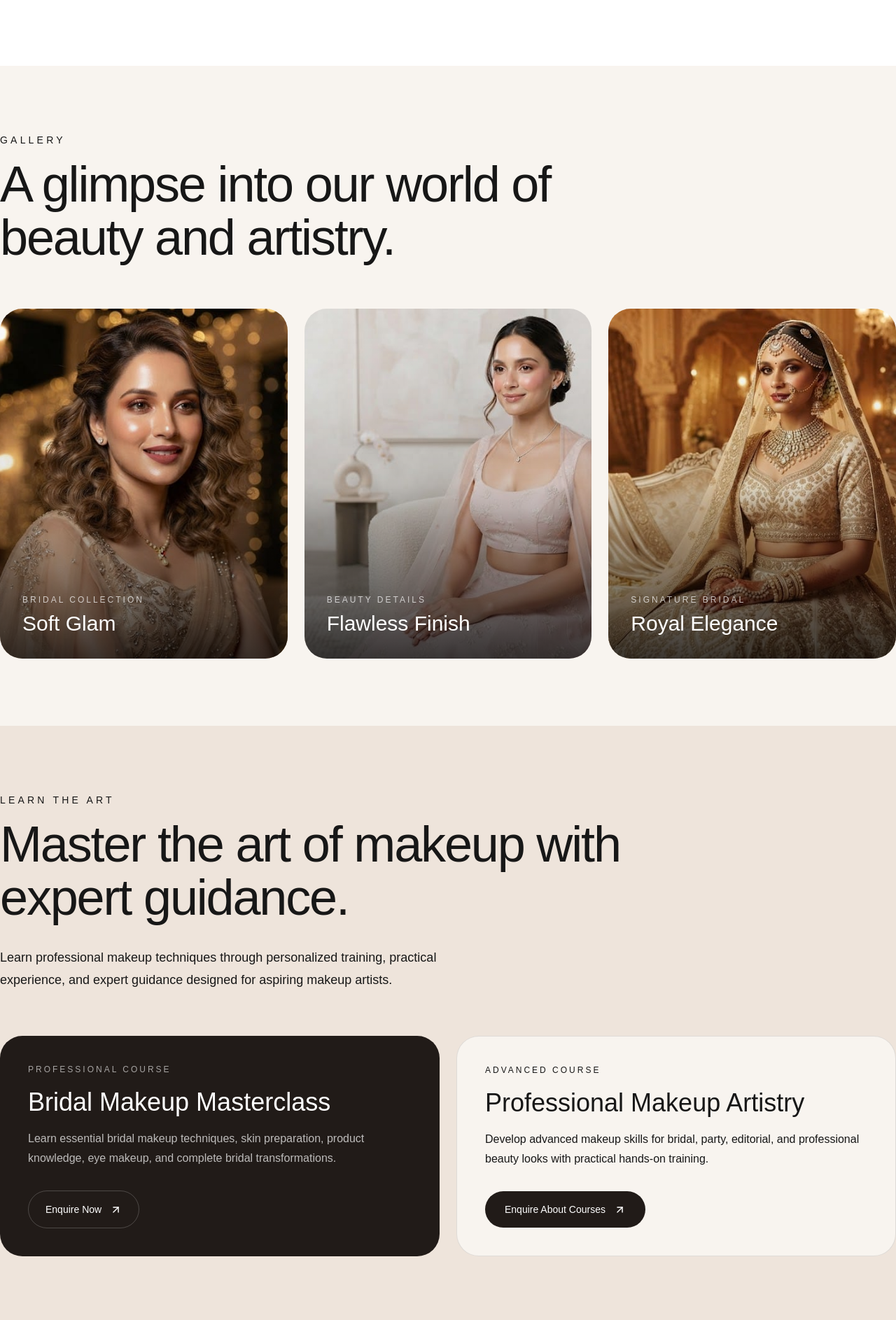
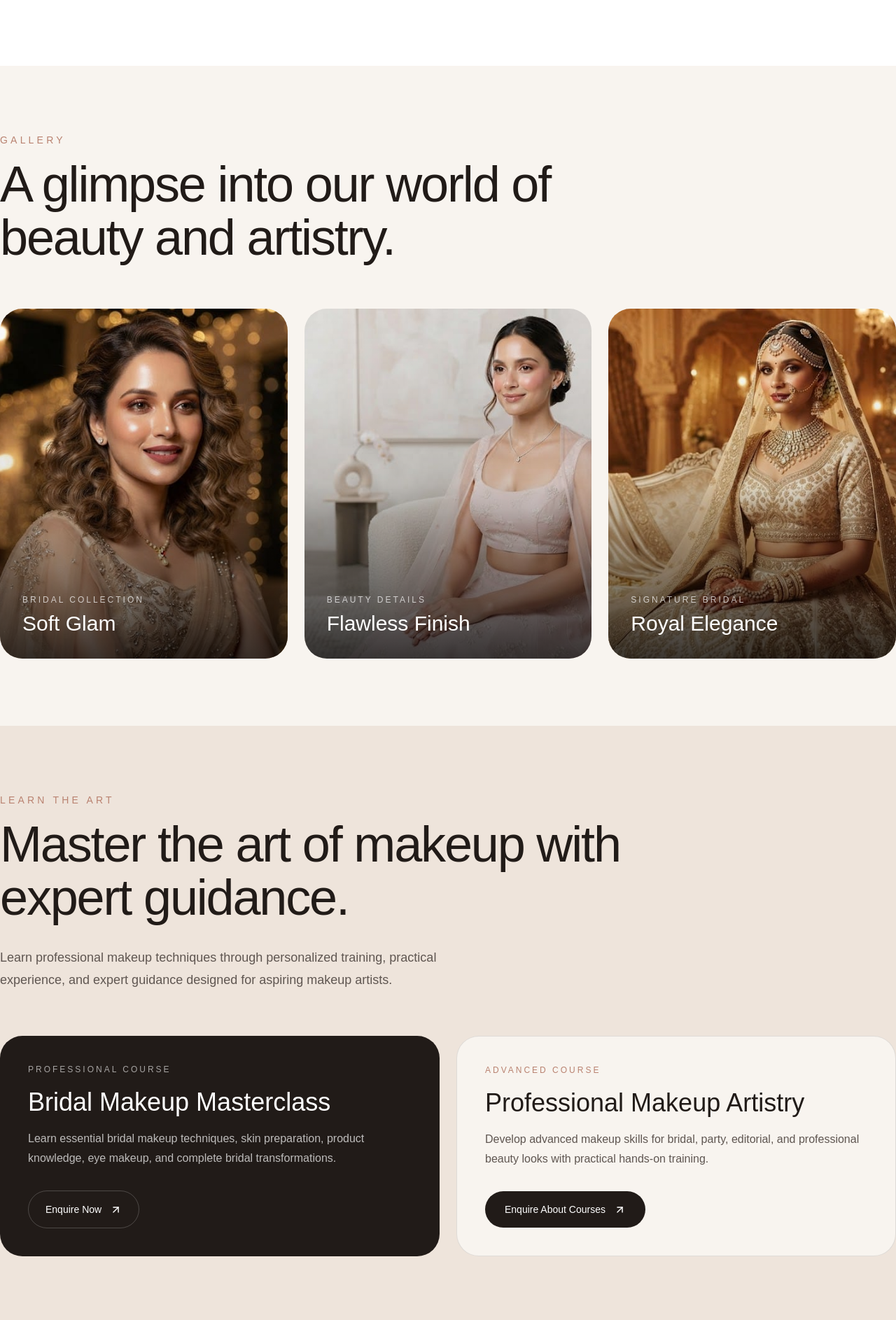
Before and after one commit to Ankit8568/luxora-bridal, a Next.js app: page / in a window 1280 px wide. Shown: the part 2734-4620 px from the top of the page at 70% size. Built offline with nearby package versions, Linux system fonts and the light colour scheme.

Commit message:
Fix faded text in About Gallery and Academy sections

```diff
--- a/components/Academy.tsx
+++ b/components/Academy.tsx
@@ -7,11 +7,11 @@ export default function Academy() {
   return (
     <section
       id="academy"
-      className="relative scroll-mt-20 overflow-hidden bg-[#eee4db] py-16 sm:py-20 md:py-24"
+      className="relative scroll-mt-20 overflow-hidden bg-[#eee4db] py-16 text-[#211b18] sm:py-20 md:py-24"
     >
       <div className="container-custom">
         {/* SECTION LABEL */}
-        <p className="mb-4 text-xs uppercase tracking-[0.25em] text-[var(--accent)] sm:text-sm sm:tracking-[0.3em]">
+        <p className="mb-4 text-xs font-medium uppercase tracking-[0.25em] text-[#b98270] sm:text-sm sm:tracking-[0.3em]">
           Learn the Art
         </p>
 
@@ -27,13 +27,13 @@ export default function Academy() {
           }}
           viewport={{
             once: true,
-            amount: 0.2,
+            amount: 0.15,
           }}
           transition={{
             duration: 0.9,
             ease: [0.22, 1, 0.36, 1],
           }}
-          className="font-display max-w-4xl text-[clamp(2.6rem,12vw,4rem)] leading-[1.05] tracking-[-0.03em] sm:text-5xl md:text-6xl lg:text-7xl"
+          className="max-w-4xl font-display text-[clamp(2.6rem,12vw,4rem)] leading-[1.05] tracking-[-0.03em] text-[#211b18] sm:text-5xl md:text-6xl lg:text-7xl"
         >
           Master the art of makeup with expert guidance.
         </motion.h2>
@@ -50,14 +50,14 @@ export default function Academy() {
           }}
           viewport={{
             once: true,
-            amount: 0.2,
+            amount: 0.15,
           }}
           transition={{
             duration: 0.8,
             delay: 0.1,
             ease: [0.22, 1, 0.36, 1],
           }}
-          className="mt-6 max-w-2xl text-base leading-7 text-[var(--muted)] sm:mt-8 sm:text-lg sm:leading-8"
+          className="mt-6 max-w-2xl text-base leading-7 text-[#5f5651] sm:mt-8 sm:text-lg sm:leading-8"
         >
           Learn professional makeup techniques through personalized training,
           practical experience, and expert guidance designed for aspiring makeup
@@ -91,7 +91,7 @@ export default function Academy() {
               Professional Course
             </p>
 
-            <h3 className="mt-4 font-display text-3xl leading-tight sm:text-4xl">
+            <h3 className="mt-4 font-display text-3xl leading-tight text-white sm:text-4xl">
               Bridal Makeup Masterclass
             </h3>
 
@@ -134,17 +134,17 @@ export default function Academy() {
               delay: 0.12,
               ease: [0.22, 1, 0.36, 1],
             }}
-            className="group flex scroll-mt-28 flex-col rounded-[1.5rem] border border-black/10 bg-[#f8f4ef] p-6 sm:scroll-mt-32 sm:rounded-[2rem] sm:p-8 lg:p-10"
+            className="group flex scroll-mt-28 flex-col rounded-[1.5rem] border border-black/10 bg-[#f8f4ef] p-6 text-[#211b18] sm:scroll-mt-32 sm:rounded-[2rem] sm:p-8 lg:p-10"
           >
-            <p className="text-[10px] uppercase tracking-[0.2em] text-[var(--accent)] sm:text-xs sm:tracking-[0.25em]">
+            <p className="text-[10px] font-medium uppercase tracking-[0.2em] text-[#b98270] sm:text-xs sm:tracking-[0.25em]">
               Advanced Course
             </p>
 
-            <h3 className="mt-4 font-display text-3xl leading-tight sm:text-4xl">
+            <h3 className="mt-4 font-display text-3xl leading-tight text-[#211b18] sm:text-4xl">
               Professional Makeup Artistry
             </h3>
 
-            <p className="mt-4 max-w-xl text-sm leading-7 text-[var(--muted)] sm:text-base">
+            <p className="mt-4 max-w-xl text-sm leading-7 text-[#5f5651] sm:text-base">
               Develop advanced makeup skills for bridal, party, editorial, and
               professional beauty looks with practical hands-on training.
             </p>
--- a/components/Gallery.tsx
+++ b/components/Gallery.tsx
@@ -6,11 +6,11 @@ export default function Gallery() {
   return (
     <section
       id="gallery"
-      className="relative scroll-mt-20 overflow-hidden bg-[#f8f4ef] py-16 sm:py-20 md:py-24"
+      className="relative scroll-mt-20 overflow-hidden bg-[#f8f4ef] py-16 text-[#211b18] sm:py-20 md:py-24"
     >
       <div className="container-custom">
         {/* SECTION LABEL */}
-        <p className="mb-4 text-xs uppercase tracking-[0.25em] text-[var(--accent)] sm:text-sm sm:tracking-[0.3em]">
+        <p className="mb-4 text-xs font-medium uppercase tracking-[0.25em] text-[#b98270] sm:text-sm sm:tracking-[0.3em]">
           Gallery
         </p>
 
@@ -26,13 +26,13 @@ export default function Gallery() {
           }}
           viewport={{
             once: true,
-            amount: 0.2,
+            amount: 0.15,
           }}
           transition={{
             duration: 0.9,
             ease: [0.22, 1, 0.36, 1],
           }}
-          className="font-display max-w-4xl text-[clamp(2.6rem,12vw,4rem)] leading-[1.05] tracking-[-0.03em] sm:text-5xl md:text-6xl lg:text-7xl"
+          className="max-w-4xl font-display text-[clamp(2.6rem,12vw,4rem)] leading-[1.05] tracking-[-0.03em] text-[#211b18] sm:text-5xl md:text-6xl lg:text-7xl"
         >
           A glimpse into our world of beauty and artistry.
         </motion.h2>
@@ -73,7 +73,7 @@ export default function Gallery() {
                   Bridal Collection
                 </p>
 
-                <h3 className="mt-2 font-display text-3xl">
+                <h3 className="mt-2 font-display text-3xl text-white">
                   Soft Glam
                 </h3>
               </div>
@@ -115,7 +115,7 @@ export default function Gallery() {
                   Beauty Details
                 </p>
 
-                <h3 className="mt-2 font-display text-3xl">
+                <h3 className="mt-2 font-display text-3xl text-white">
                   Flawless Finish
                 </h3>
               </div>
@@ -157,7 +157,7 @@ export default function Gallery() {
                   Signature Bridal
                 </p>
 
-                <h3 className="mt-2 font-display text-3xl">
+                <h3 className="mt-2 font-display text-3xl text-white">
                   Royal Elegance
                 </h3>
               </div>
```
